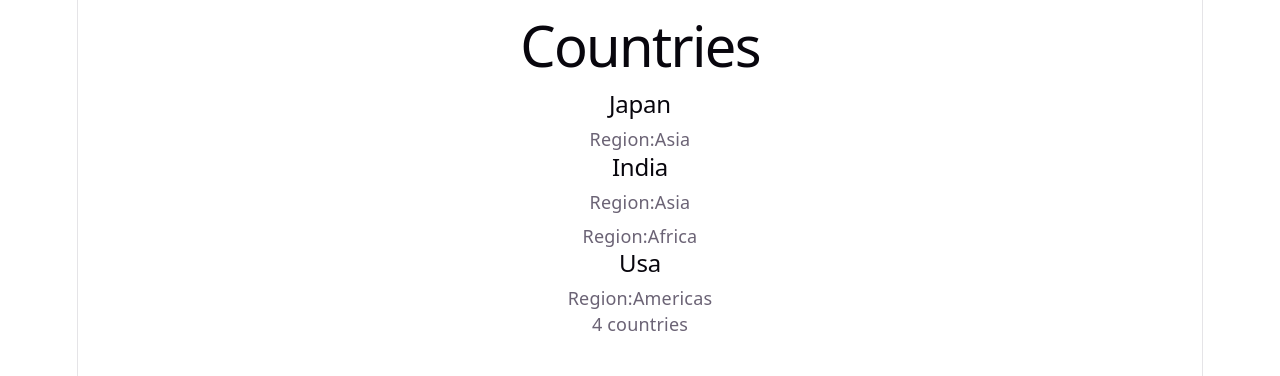
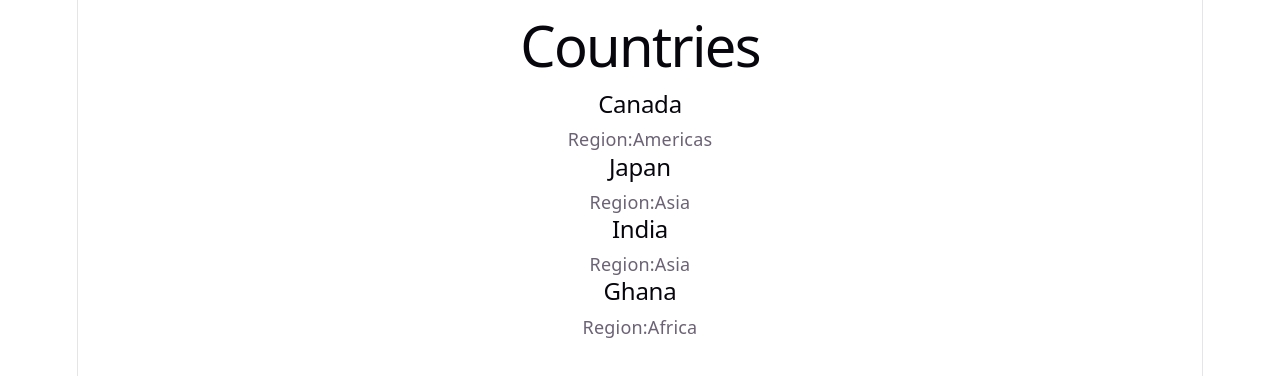
Before and after one commit to PinkMachine19/react-learn-with-ai, a React (Vite) app: page / in a window 1280 px wide. Shown: the top 376 px of the page. Built offline with nearby package versions, Linux system fonts and the light colour scheme.

Commit message:
session-14: render country list with map

```diff
--- a/src/component/CountryList.jsx
+++ b/src/component/CountryList.jsx
@@ -1,32 +1,58 @@
-import CountryCard from './CountryCard';
+// import CountryCard from './CountryCard';
 
-function CountryList() {
-    const countries = [
-    {name : 'Japan', region :'Asia'},
-    {name: 'India', region: 'Asia'},
-    {nmae: 'Ghana', region: 'Africa'},
-    {name: 'Usa', region: 'Americas'}
-  ]
-  if (countries.length === 0 ) {
-    return <p className='empty-message'>No countries here</p>;
-  } else {
-      return (
-            <section className="country-list">
-              <CountryCard name={countries[0].name} region={countries[0].region} />
-              <CountryCard name={countries[1].name} region={countries[1].region} />
-              <CountryCard name={countries[2].name} region={countries[2].region} />
-              <CountryCard name={countries[3].name} region={countries[3].region} />
-              <p>{countries.length} countries</p>
-            </section>
-          );
-  }
+// function CountryList() {
+//     const countries = [
+//     {name : 'Japan', region :'Asia'},
+//     {name: 'India', region: 'Asia'},
+//     {nmae: 'Ghana', region: 'Africa'},
+//     {name: 'Usa', region: 'Americas'}
+//   ]
+//   if (countries.length === 0 ) {
+//     return <p className='empty-message'>No countries here</p>;
+//   } else {
+//       return (
+//             <section className="country-list">
+//               <CountryCard name={countries[0].name} region={countries[0].region} />
+//               <CountryCard name={countries[1].name} region={countries[1].region} />
+//               <CountryCard name={countries[2].name} region={countries[2].region} />
+//               <CountryCard name={countries[3].name} region={countries[3].region} />
+//               <p>{countries.length} countries</p>
+//             </section>
+//           );
+//   }
 
-}
+// }
 
-export default CountryList;
+// export default CountryList;
 
 /*
 Lab objective: Add a countries array to CountryList.
 When it is empty, show No countries found. When it has items,
 show cards (still written manually — map comes in Session 14).
 */
+
+
+
+//using the .map() function
+
+//Lab objective: Import countries from src/data/countries.js
+// and render all of them with .map() in CountryList.
+
+import countries from '../data/countries';
+import CountryCard from  './CountryCard';
+
+function CountryList() {
+  if (countries.length === 0) {
+    return <p className='empty-message'>No countries found</p>
+  }
+
+  return (
+    <section className='country-list'>
+     {countries.map(c => (
+      <CountryCard name={c.name} region={c.region}/>
+     ))}
+    </section>
+  )
+};
+
+export default CountryList
--- a/src/data/countries.js
+++ b/src/data/countries.js
@@ -12,6 +12,8 @@ export function filterByRegion(countries, region) {
 const countries = [
     {id:1, name: "Canada" , region: "Americas", population : 50000000},
     {id:2, name: "Japan", region: "Asia", population : 150000000},
-    {id:3, name:"India", region: "Asia", population: 1500000000}];
+    {id:3, name:"India", region: "Asia", population: 1500000000},
+    {id:4, name:'Ghana', region:'Africa', population: 36000000}
+];
 
 export default countries
```
